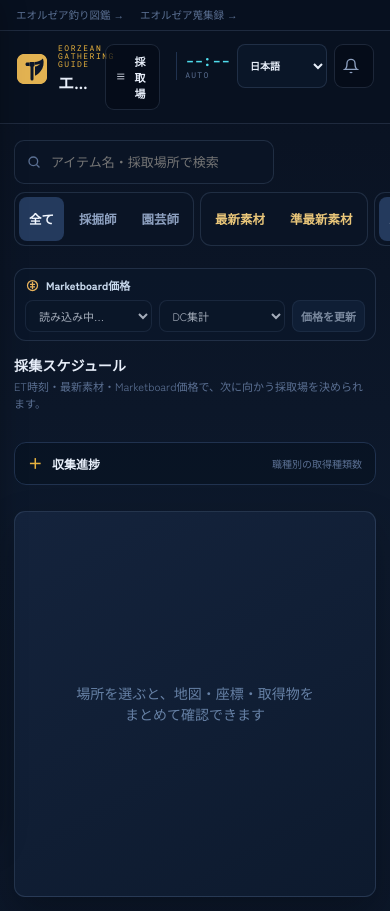
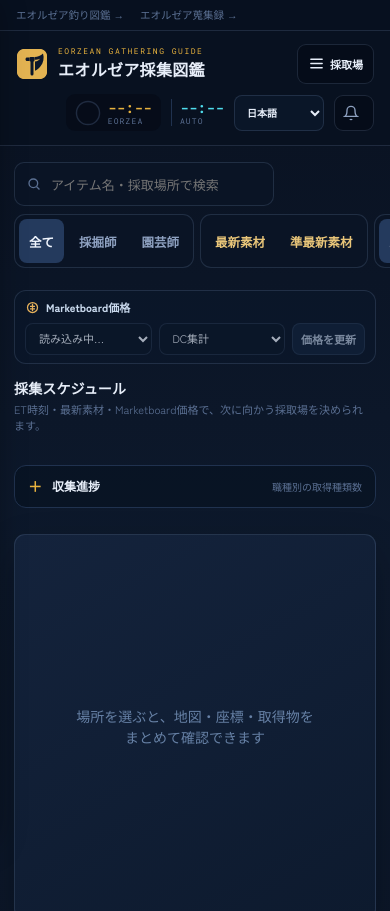
Before and after one commit to FF14guide/eorzean-gathering-guide, a website: page app/index.html in a window 390 px wide. Shown: the top 911 px of the page. Drawn offline with Linux system fonts and the light colour scheme.

Commit message:
style: align clock with fishing guide header

```diff
--- a/app/index.html
+++ b/app/index.html
@@ -463,6 +463,31 @@
     .area-spot__items{font-size:9px}
   }
   @media(min-width:761px){.area-rail{padding:12px 12px 24px!important;border:0;border-right:1px solid var(--border);border-radius:0!important;background:#0b1729!important}}
+  /* ---------- fishing-guide clock alignment ---------- */
+  @media(min-width:761px){
+    header{display:grid;grid-template-columns:auto minmax(0,1fr) auto;align-items:center;column-gap:18px}
+    .brand{grid-column:1;grid-row:1}
+    .area-menu-toggle{grid-column:3;grid-row:1}
+    .clocks{grid-column:2;grid-row:1;justify-self:start;gap:10px;margin-left:4px}
+    .clock-dial{width:34px;height:34px}
+    .clock-read b{font-size:16px;letter-spacing:.04em}
+    .clock-read div{font-size:9px;letter-spacing:.16em}
+    .clock-read.lt{padding-left:10px}
+  }
+  @media(max-width:760px){
+    header{display:grid;grid-template-columns:minmax(0,1fr) auto;align-items:center;column-gap:8px;row-gap:8px}
+    .brand{grid-column:1;grid-row:1;min-width:0}
+    .area-menu-toggle{grid-column:2;grid-row:1;margin-left:0}
+    .clocks{grid-column:1/-1;grid-row:2;justify-self:start;width:100%;gap:10px;min-width:0;overflow-x:auto;padding:2px 0 1px;scrollbar-width:none}
+    .clocks::-webkit-scrollbar{display:none}
+    .clock{display:flex;gap:7px}
+    .clock-dial{width:26px;height:26px}
+    .clock-read b{font-size:14px;letter-spacing:.03em}
+    .clock-read div{font-size:8px;letter-spacing:.14em}
+    .clock-read.lt{padding-left:8px}
+    .language-switch select{min-height:36px}
+    .notifybtn{min-height:36px}
+  }
 </style>
 </head>
 <body>
```
